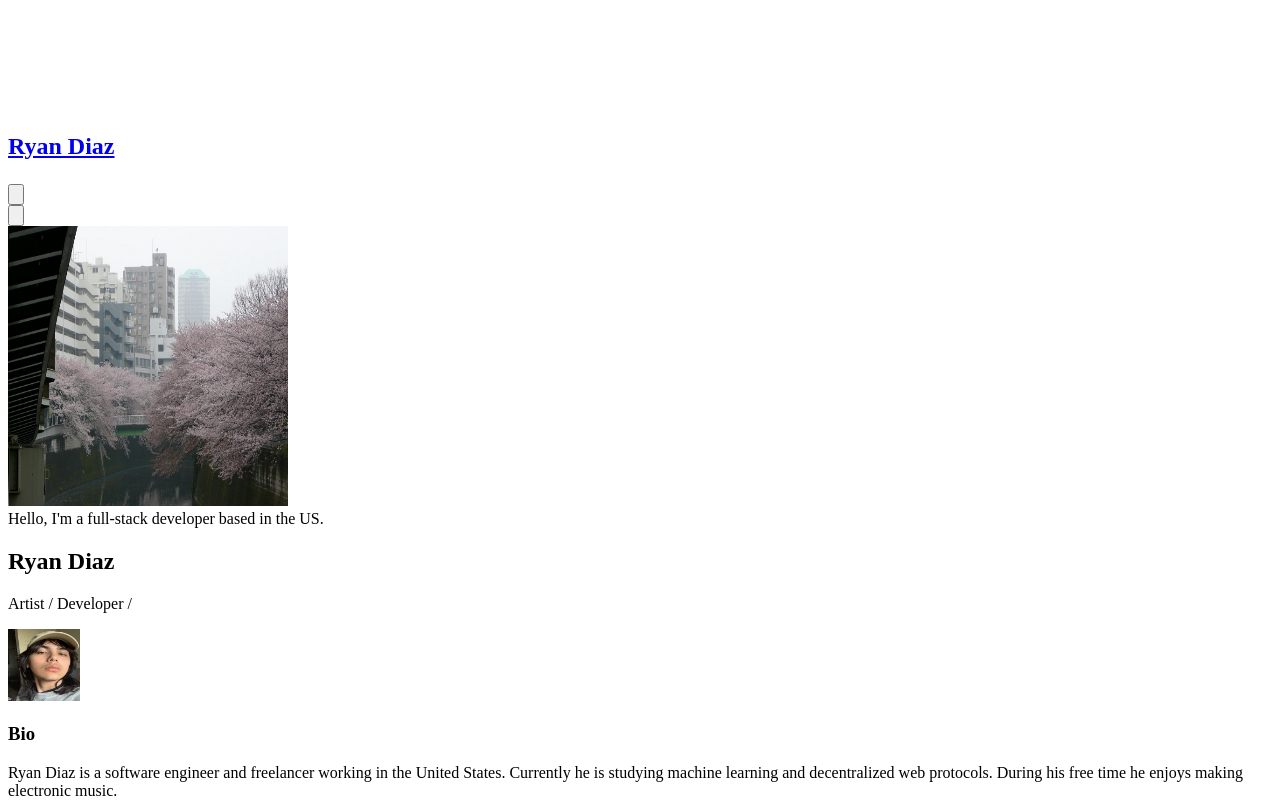
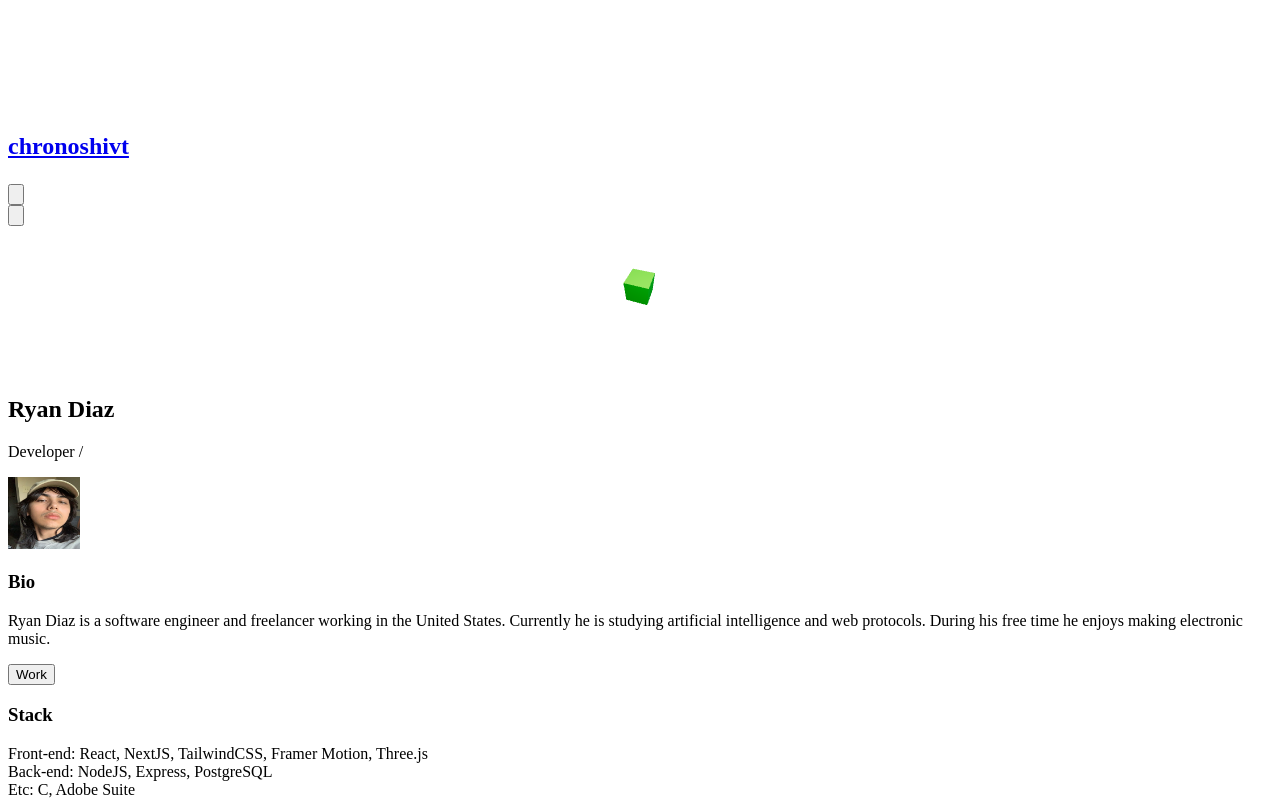
Before and after one commit to chronoshivt/next-portfolio, a Next.js app: page / in a window 1280 px wide. Shown: the part 1181-1981 px from the top of the page. Built offline with nearby package versions, Linux system fonts and the light colour scheme.

Commit message:
Color changes, some copy edit

```diff
--- a/components/Dropdown.jsx
+++ b/components/Dropdown.jsx
@@ -6,16 +6,16 @@ class Dropdown extends React.Component {
         return <div className="bg-green text-bg w-max rounded-lg p-2">
             <ul className="w-20 text-left mr-8">
                 <Link href='/'>
-                    <a className="block hover:underline" >About</a>
+                    <p className="block hover:underline" >About</p>
                 </Link>
                 <Link href='/work'>
-                    <a className="block hover:underline" >Work</a>
+                    <p className="block hover:underline" >Work</p>
                 </Link>
                 <Link href='/resume'>
-                    <a className="block hover:underline" >Resume</a>
+                    <p className="block hover:underline" >Resume</p>
                 </Link>
                 <Link href='https://github.com/chronoshivt/next-portfolio'>
-                    <a className="block hover:underline" >Github</a>
+                    <p className="block hover:underline" >Github</p>
                 </Link>
             </ul>
         </div>
--- a/components/Japan.js
+++ b/components/Japan.js
@@ -1,11 +1,30 @@
 import React from 'react'
 import Image from 'next/image'
 import japan from '../public/japan.png'
+import { Canvas } from "@react-three/fiber";
+import Floor from "../components/three/Floor";
+import Box from "../components/three/Box";
+import LightBulb from "../components/three/Lightbulb";
+
 
 function Japan() {
     return (
         <div className="w-auto m-auto">
-          <Image className="rounded-xl" src={japan} height={280} width={280}/>
+          {/* <Image className="rounded-xl" src={japan} height={280} width={280}/> */}
+          <Canvas
+        shadows={true}
+        className="h-48"
+        camera={{
+          position: [-3, 4, 1],
+        }}
+      >
+                <ambientLight color={"green"} intensity={0.4} />
+                <LightBulb position={[-1, 4, 1]} />
+          <Box/>
+
+        {/* <Floor /> */}
+      </Canvas>
+
         </div>
     )
 }
--- a/components/Nav.js
+++ b/components/Nav.js
@@ -14,7 +14,7 @@ const Nav = () => {
                     <svg xmlns="http://www.w3.org/2000/svg" className="h-8 w-8" fill="none" viewBox="0 0 24 24" stroke="currentColor">
                     <path stroke-linecap="round" stroke-linejoin="round" stroke-width="2" d="M3.055 11H5a2 2 0 012 2v1a2 2 0 002 2 2 2 0 012 2v2.945M8 3.935V5.5A2.5 2.5 0 0010.5 8h.5a2 2 0 012 2 2 2 0 104 0 2 2 0 012-2h1.064M15 20.488V18a2 2 0 012-2h3.064M21 12a9 9 0 11-18 0 9 9 0 0118 0z" />
                     </svg>
-                    <p>Ryan Diaz</p>
+                    <p>chronoshivt</p>
                   </span>
                 </a>
               </h1>
--- /dev/null
+++ b/components/three/Box.js
@@ -0,0 +1,15 @@
+import React, { useState, useEffect } from 'react';
+
+function Box({rotation}) {
+  return (
+
+
+    <mesh rotateZ={8} position={[0, 1, 0]} receiveShadow={true} castShadow={true}>
+      <boxBufferGeometry />
+      <meshPhysicalMaterial  color={"lime"} />
+    </mesh>
+  );
+}
+
+
+export default Box;
--- /dev/null
+++ b/components/three/Floor.js
@@ -0,0 +1,12 @@
+import React from "react";
+
+function Floor(props) {
+  return (
+    <mesh {...props} recieveShadow={true}>
+      <boxBufferGeometry args={[20,1,10]} />
+      <meshPhysicalMaterial color='white' />
+    </mesh>
+  );
+}
+
+export default Floor;
--- /dev/null
+++ b/components/three/Lightbulb.js
@@ -0,0 +1,13 @@
+import React from "react";
+
+function LightBulb(props) {
+  return (
+    <mesh {...props} >
+      <pointLight castShadow />
+      <sphereBufferGeometry args={[0.2, 30, 10]} />
+      <meshPhongMaterial emissive={"yellow"}  />
+    </mesh>
+  );
+}
+
+export default LightBulb;
--- a/pages/index.js
+++ b/pages/index.js
@@ -24,18 +24,18 @@ export default function Home() {
 
         <article>
           <div className="px-4 text-white pb-4">
-            <div className="box-content rounded-lg bg-gray text-white border-green h-auto w-auto p-4 mx-6 mb-6 border-4">
+            {/* <div className="box-content rounded-lg bg-gray text-white border-green h-auto w-auto p-4 mx-6 mb-6 border-4">
               Hello, I'm a full-stack developer based in the US.
-            </div>
+            </div> */}
 
             <div className="text-white">
               <div className="text-left">
                 <h2 className="text-3xl">Ryan Diaz</h2>
                 <p>
-                  Artist / Developer /
+                  Developer /
                 </p>
               </div>
-              <div className="relative mt-8 h-auto w-auto">
+              <div className="flex justify-center mt-8 h-auto w-auto">
                   <Image className="rounded-full" src={avi} height={72} width={72} />
               </div>
             </div>
@@ -43,22 +43,22 @@ export default function Home() {
               <h3 className="text-2xl text-left underline my-2">Bio</h3>
               <p className="text-justify">
                 Ryan Diaz is a software engineer and freelancer working in the United States. Currently he is studying
-                machine learning and decentralized web protocols. During his free time he enjoys making electronic music.
+                artificial intelligence and web protocols. During his free time he enjoys making electronic music.
               </p>
               <div className="my-6 align-center">
                 <Link href="/work">
-                  <button className="rounded-full text-black bg-purple px-6 py-2 hover:bg-gray">My work</button>
+                  <button className="rounded-full text-black bg-purple px-6 py-2 hover:bg-gray">Work</button>
                 </Link>
               </div>
             </div>
             <div className="">
               <h3 className="text-2xl text-left underline my-2">Stack</h3>
               <p className="text-justify">
-                Front-end: React, NextJS, TailwindCSS, Javascript, Framer Motion, Three.js
+                Front-end: React, NextJS, TailwindCSS, Framer Motion, Three.js
                 <br />
                 Back-end: NodeJS, Express, PostgreSQL
                 <br />
-                Etc: Web3, Truffle, Solidity
+                Etc: C, Adobe Suite
 
               </p>
             </div>
```
Also changed, not shown: package.json (+5 -3 lines), tailwind.config.js (+6 -6 lines), 1 other file (tests, documents, lock files or other folders).
